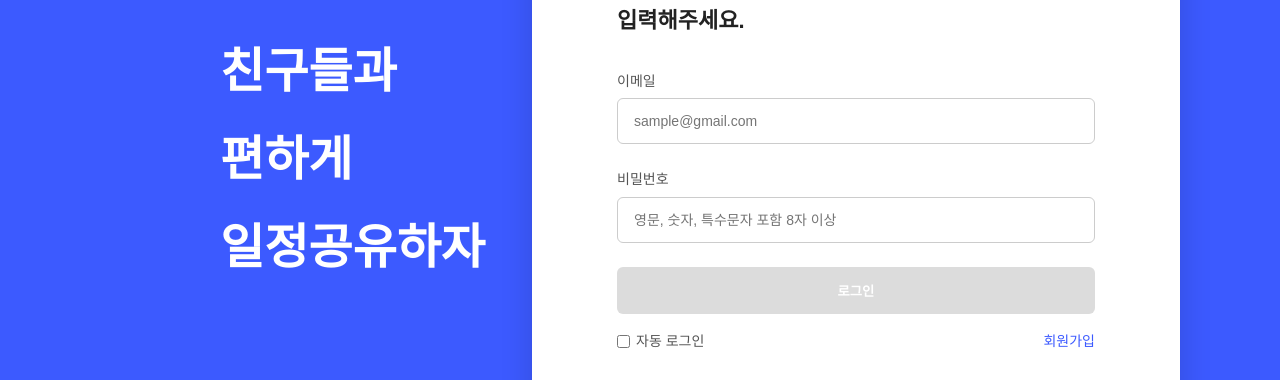
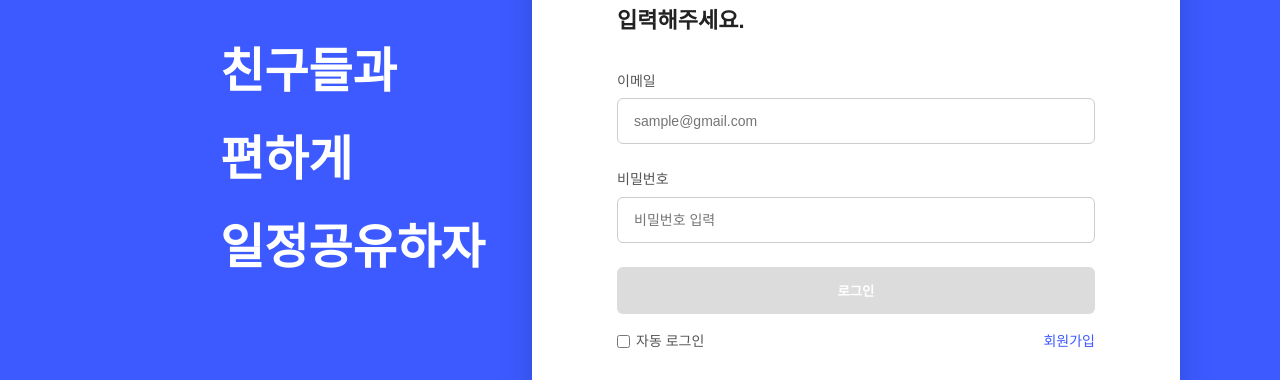
Before and after one commit to Doongiho/Calendar, a React (Create React App) app in the folder front/: page / in a window 1280 px wide. Shown: the part 240-620 px from the top of the page. Built offline with nearby package versions, Linux system fonts and the light colour scheme; a small style sheet from the web is missing.

Commit message:
로그인  페이지 예외처리

```diff
--- a/front/src/pages/LoginPage.js
+++ b/front/src/pages/LoginPage.js
@@ -1,8 +1,36 @@
-import React from 'react';
+import React, { useState } from 'react';
 import './LoginPage.css';
+import axios from 'axios';
 import { Link } from 'react-router-dom';
 
 export default function LoginPage() {
+  const [email, setEmail] = useState('');
+  const [password, setPassword] = useState('');
+
+  const handleLogin = async (e) => {
+    e.preventDefault();
+
+    // ✅ 1. 예외처리: 필수 입력
+    if (!email || !password) {
+      alert('이메일과 비밀번호를 모두 입력해주세요.');
+      return;
+    }
+
+    // ✅ 2. Axios로 백엔드에 전송
+    try {
+      const response = await axios.post('http://localhost:4000/login', {
+        email,
+        password,
+      });
+
+      alert('로그인 성공!');
+      console.log('서버 응답:', response.data);
+    } catch (error) {
+      alert('이메일 또는 비밀번호가 일치하지 않습니다.');
+      console.error('로그인 실패:', error);
+    }
+  };
+
   return (
     <div className="login-container">
       <div className="login-content">
@@ -16,7 +44,7 @@ export default function LoginPage() {
           </div>
         </div>
 
-        {/* 오른쪽 */}
+        {/* 오른쪽 로그인 박스 */}
         <div className="login-right">
           <div className="login-box">
             <div className="login-inner">
@@ -26,14 +54,17 @@ export default function LoginPage() {
                 입력해주세요.
               </div>
 
+              <form onSubmit={handleLogin}>
                 <label htmlFor="email" className="login-label">
                   이메일
                 </label>
                 <input
                   id="email"
                   type="email"
+                  value={email}
+                  onChange={(e) => setEmail(e.target.value)}
+                  className="login-input"
                   placeholder="sample@gmail.com"
-                className="login-input"
                 />
 
                 <label htmlFor="password" className="login-label">
@@ -42,13 +73,16 @@ export default function LoginPage() {
                 <input
                   id="password"
                   type="password"
-                placeholder="영문, 숫자, 특수문자 포함 8자 이상"
+                  value={password}
+                  onChange={(e) => setPassword(e.target.value)}
                   className="login-input"
+                  placeholder="비밀번호 입력"
                 />
 
-              <button className="login-button" disabled>
+                <button type="submit" className="login-button">
                   로그인
                 </button>
+              </form>
 
               <div className="login-footer">
                 <label className="checkbox">
```
Lines whose indentation alone changed are shown as unchanged.
